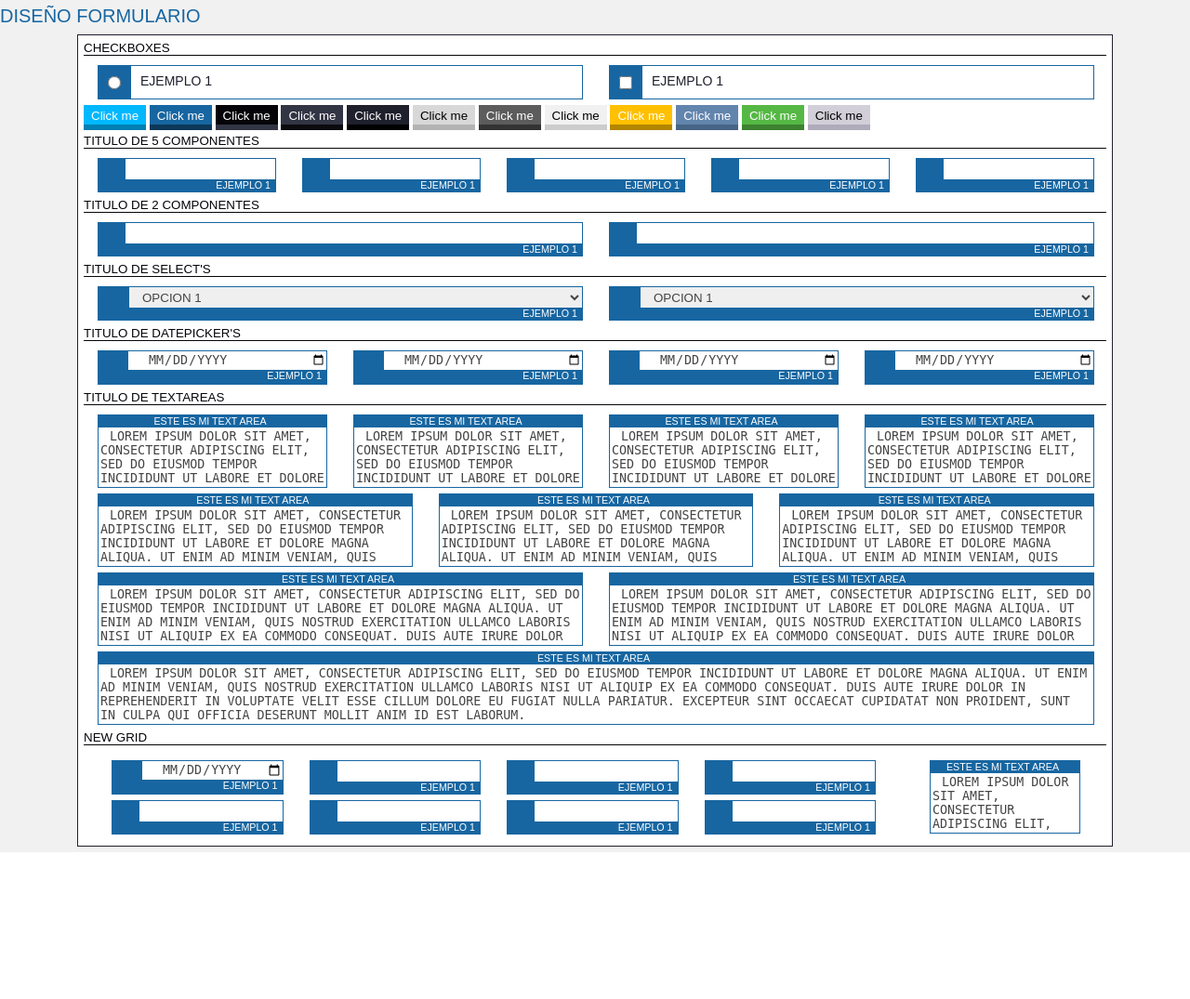
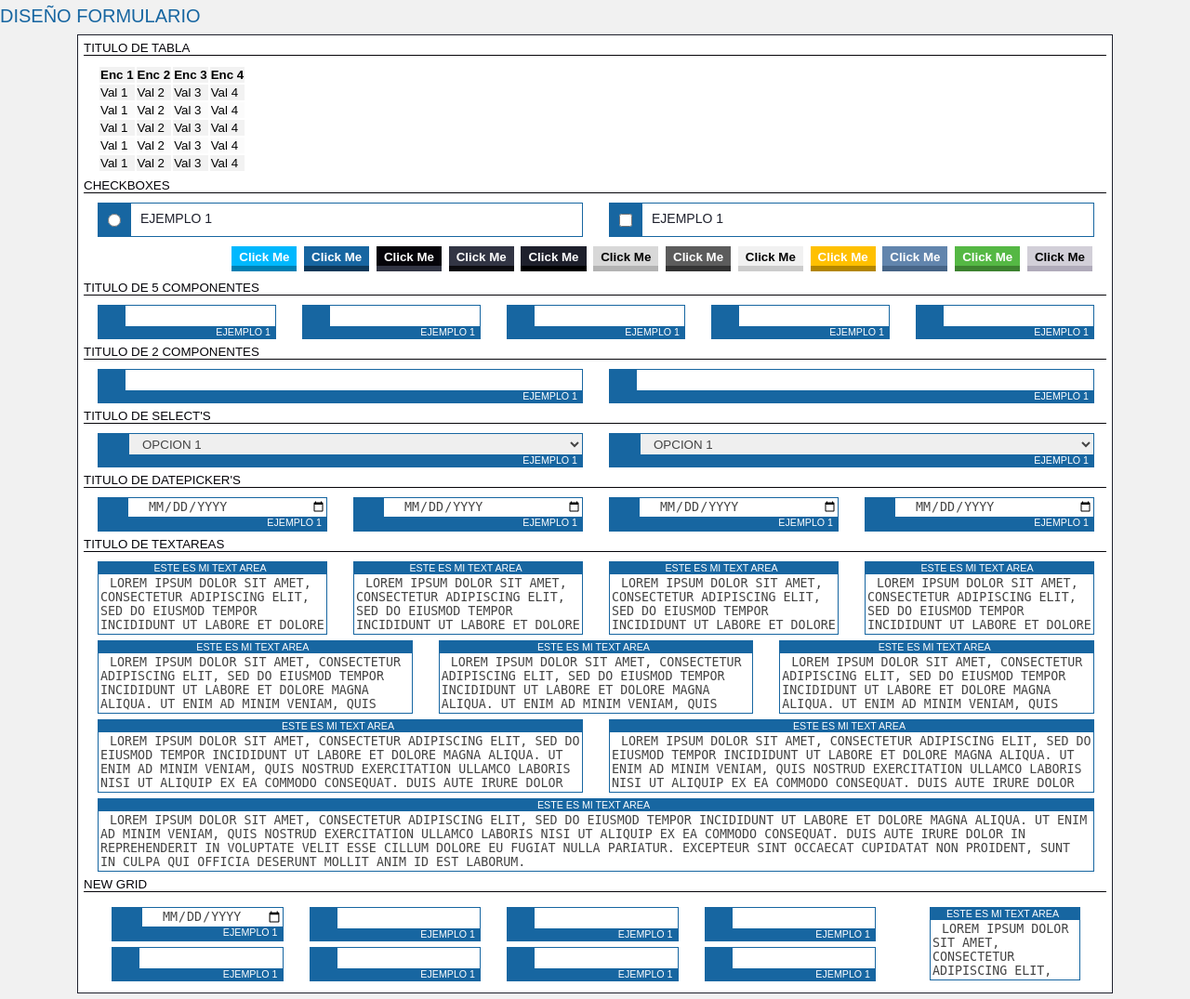
Before and after one commit to ASCPARTS/ascend, a PHP site: page /modules/test/form.php in a window 1280 px wide. Shown: the whole page at 93% size. Before the commit the page ends 917 px from the top, so only its background shows below. Run offline with PHP 8.4, Linux system fonts and the light colour scheme.

Commit message:
Primeros cambios para generar clases de: grid input text datepickers textareas input checkbox input radio buttons

```diff
--- a/css/sheet.css
+++ b/css/sheet.css
@@ -35,13 +35,24 @@ html, body {
     max-width: 1100px;
 }
 
-tr:nth-child(odd) {
-    background-color:#f2f2f2;
+
+
+
+
+
+
+
+.ButtonContainer
+{
+    float: left;
+    width: calc( 100% - 30px );
+    height: auto;
+    margin-bottom: 6px;
+    text-align: right;
+    margin-right: 15px;
+    margin-left: 15px;
+
 }
-tr:nth-child(even) {
-    background-color:#fbfbfb;
-}
-
 
 
 .btn {
@@ -50,7 +61,40 @@ tr:nth-child(even) {
     font-size: 10pt;
     text-align: center;
     cursor: pointer;
-    margin: 0 0 4px 0;
+    margin: 4px 0 4px 0;
+    width:100%;
+    text-transform: capitalize;
+    font-weight:bolder;
+}
+
+/* SIZE COL SM*/
+@media (min-width: 768px)
+{
+    .btn
+    {
+        width:auto;
+        margin: 4px 0 4px 4px;
+    }
+}
+
+/* SIZE COL MD*/
+@media (min-width: 992px)
+{
+    .btn
+    {
+        width:auto;
+        margin: 4px 0 4px 4px;
+    }
+}
+
+/* SIZE COL LG*/
+@media (min-width: 1200px)
+{
+    .btn
+    {
+        width:auto;
+        margin: 4px 0 4px 4px;
+    }
 }
 
 .btnOverBlue {
@@ -583,3 +627,16 @@ tr:nth-child(even) {
     -ms-user-select: none;       /* Internet Explorer/Edge */
     user-select: none;
 }
+
+
+
+
+
+
+
+tr:nth-child(odd) {
+    background-color:#f2f2f2;
+}
+tr:nth-child(even) {
+    background-color:#fbfbfb;
+}
--- a/modules/test/form.php
+++ b/modules/test/form.php
@@ -16,6 +16,56 @@
 <body style="margin: 0; padding: 0; ">
     <div class="MainTitle">Diseño formulario</div>
     <div class="MainContainer">
+
+        <!-- Table -->
+        <div class="SubTitle">Titulo de tabla</div>
+        <div class="row">
+
+            <div class="col-lg-1-1 col-md-1-1 col-sm-1-1 col-xs-1-1">
+                <table class="table">
+                    <thead>
+                    <tr>
+                        <th>Enc 1</th>
+                        <th>Enc 2</th>
+                        <th>Enc 3</th>
+                        <th>Enc 4</th>
+                    </tr>
+                    </thead>
+                    <tbody>
+                    <tr>
+                        <td>Val 1</td>
+                        <td>Val 2</td>
+                        <td>Val 3</td>
+                        <td>Val 4</td>
+                    </tr>
+                    <tr>
+                        <td>Val 1</td>
+                        <td>Val 2</td>
+                        <td>Val 3</td>
+                        <td>Val 4</td>
+                    </tr>
+                    <tr>
+                        <td>Val 1</td>
+                        <td>Val 2</td>
+                        <td>Val 3</td>
+                        <td>Val 4</td>
+                    </tr>
+                    <tr>
+                        <td>Val 1</td>
+                        <td>Val 2</td>
+                        <td>Val 3</td>
+                        <td>Val 4</td>
+                    </tr>
+                    <tr>
+                        <td>Val 1</td>
+                        <td>Val 2</td>
+                        <td>Val 3</td>
+                        <td>Val 4</td>
+                    </tr>
+                    </tbody>
+                </table>
+            </div>
+        </div>
 
         <!-- Radio -->
         <div class="SubTitle">Checkboxes</div>
@@ -317,6 +367,7 @@
 
 
 
+
         <br style="clear: both;" />
     </div>
 </body>
```
